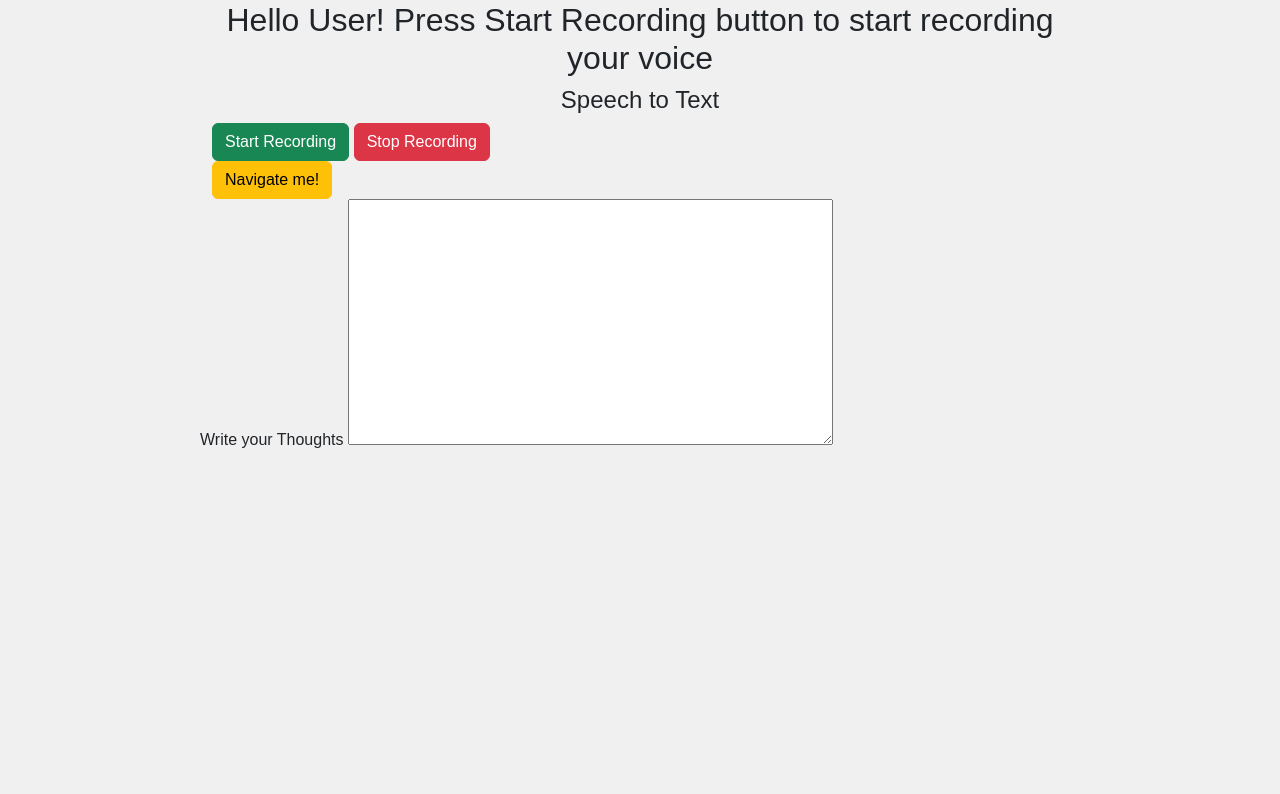
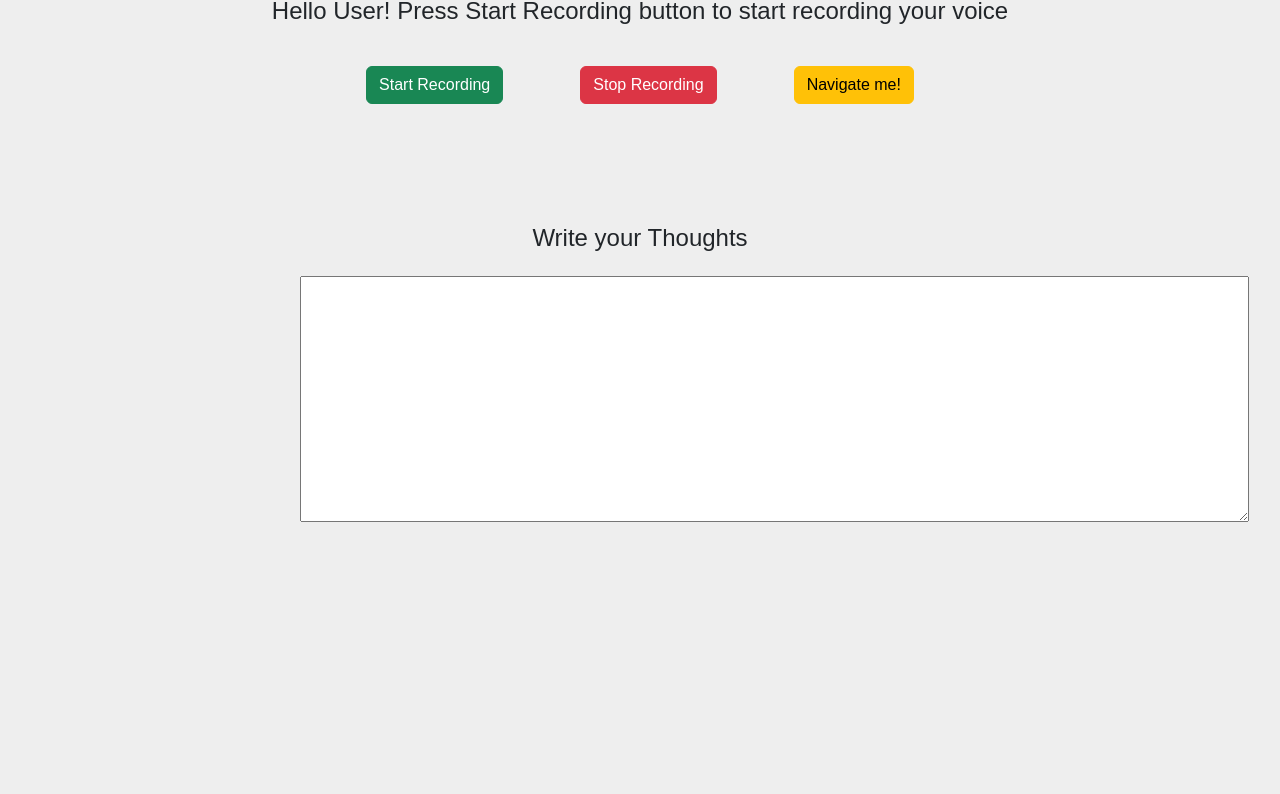
Before and after one commit to nabilhayet/keyboard_navigation, a plain HTML site: page index.html in a window 1280 px wide. Shown: the part 99-893 px from the top of the page. Drawn offline with nearby package versions, Linux system fonts and the light colour scheme.

Commit message:
added styling for webapge textarea label and buttons

```diff
--- a/index.css
+++ b/index.css
@@ -48,10 +48,10 @@
 
 body {
     font-family: Arial, sans-serif;
-    background-color: #f0f0f0;
+    background-color: #eee;
     height: 100vh;
-    margin-top: 100px;
-    margin-bottom: 100px;
+    margin-top: 50px;
+    margin-bottom: 50px;
     margin-left: 200px;
     margin-right: 200px;
 }
@@ -60,3 +60,30 @@ h2,
 h4 {
     text-align: center
 }
+
+div #options {
+    display: flex;
+    align-items: center;
+    justify-content: space-evenly;
+    padding: 2rem 9%;
+}
+
+div #output {
+    display: flex;
+    align-items: center;
+    padding: 2rem 9%;
+    font-size: 1.0rem;
+    font-weight: bold;
+}
+
+textarea {
+    margin-left: 100px;
+}
+
+label {
+    font-size: 1.5rem;
+    display: flex;
+    justify-content: center;
+    margin-top: 20px;
+    margin-bottom: 20px;
+}
--- a/index.html
+++ b/index.html
@@ -10,18 +10,21 @@
 
 <body>
     <div class="container">
-        <h2>Hello User! Press Start Recording button to start recording your voice</h1>
-            <h4 class="title">Speech to Text</h1>
-                <button type="button" class="btn btn-success" id="startButton" class="recordButton">Start
-                    Recording</button>
-                <button type="button" class="btn btn-danger" id="pauseButton" class="recorOfdButton">Stop
-                    Recording</button>
-                <div id="output" class="outputText"></div>
-                <button type="button" class="btn btn-warning" id="navigate" class="navigate">Navigate me!</button>
+        <h2 class="title">Welcome to our Speech to Text App</h2>
+        <h4>Hello User! Press Start Recording button to start recording your voice</h4>
+        <div id="options">
+            <button type="button" class="btn btn-success" id="startButton" class="recordButton">Start
+                Recording</button>
+            <button type="button" class="btn btn-danger" id="pauseButton" class="recorOfdButton">Stop
+                Recording</button>
+            <button type="button" class="btn btn-warning" id="navigate" class="navigate">Navigate me!</button>
+        </div>
+        <div id="output" class="outputText"></div>
+
     </div>
     <div class="story">
         <label for="story">Write your Thoughts</label>
-        <textarea id="story" name="story" rows="10" cols="50">
+        <textarea id="story" name="story" rows="10" cols="100">
         </textarea>
     </div>
 
--- a/index.js
+++ b/index.js
@@ -21,6 +21,7 @@ startButton.addEventListener('click', () => {
     recognition.start();
     startButton.disabled = true;
     startButton.textContent = 'Recording...';
+    typedText.disabled = false
 });
 
 stopButton.addEventListener('click', () => {
@@ -71,7 +72,7 @@ function letterSpeech() {
 
         let utterance = new SpeechSynthesisUtterance();
         utterance.text = content
-        utterance.rate = 0.5;
+        utterance.rate = 0.25;
         window.speechSynthesis.speak(utterance)
     }
 }
@@ -82,7 +83,7 @@ let u = new SpeechSynthesisUtterance();
 let str = ""
 
 typedText.addEventListener('input', event => {
-
+    recognition.stop()
     if (result.length == 0) {
         u.text = "You did not give voice input"
         u.rate = 0.5;
```
